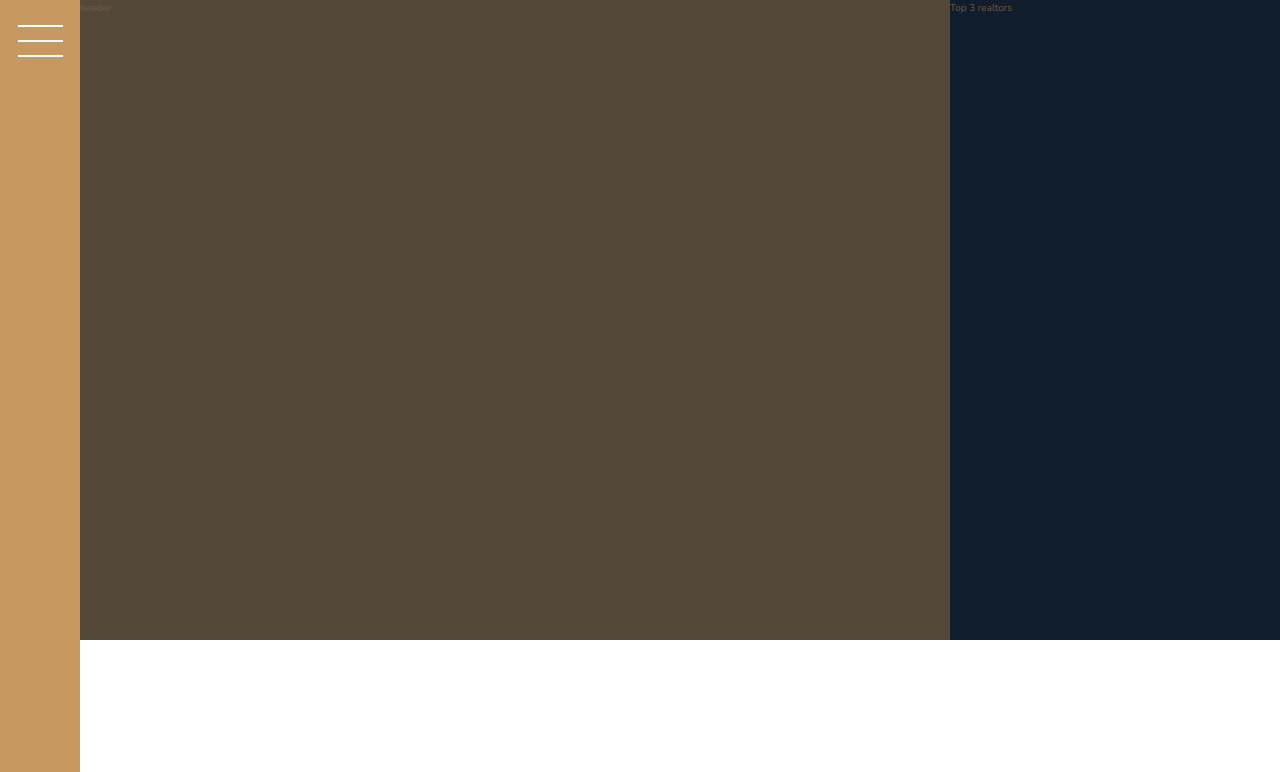
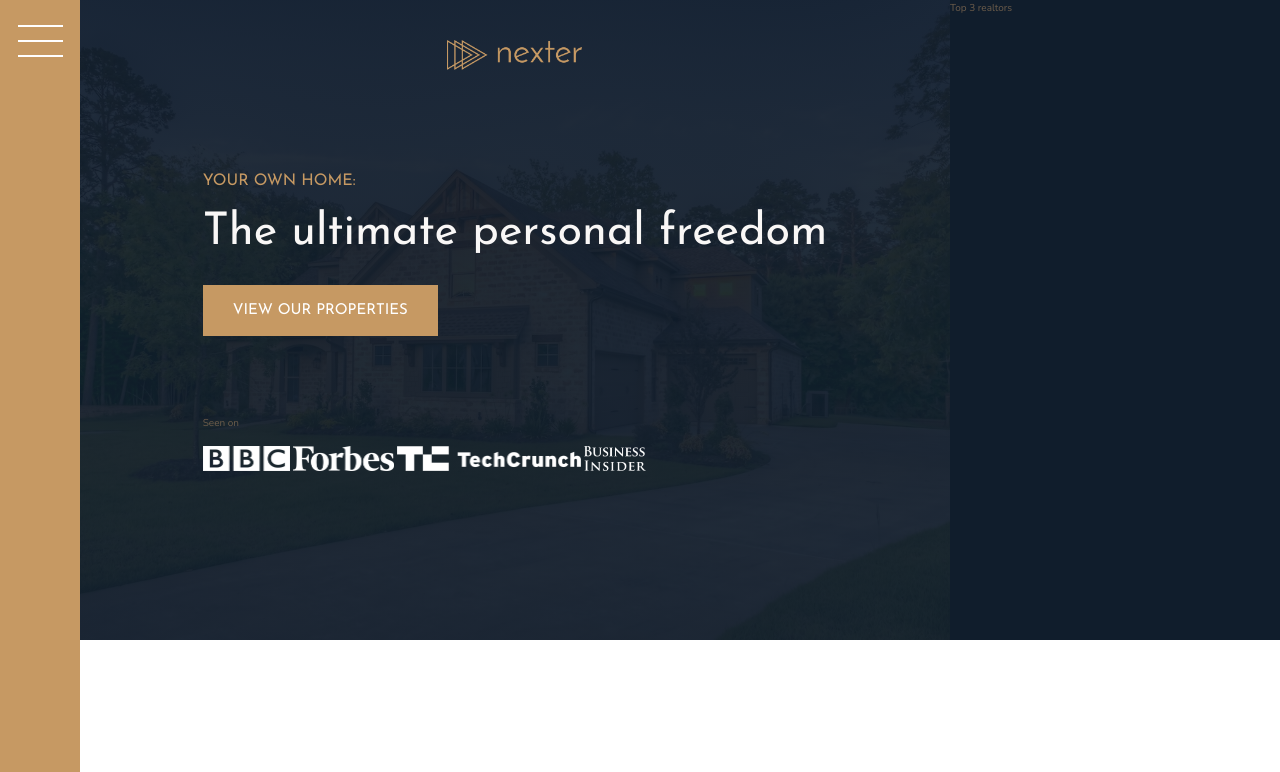
Before and after one commit to NaraeJang/03-SASS-Nexter, a website: page index.html in a window 1280 px wide. Shown: the top 772 px of the page. Drawn offline with nearby package versions, Linux system fonts and the light colour scheme.

Commit message:
Building the Header - Part 1

```diff
--- a/index.html
+++ b/index.html
@@ -19,7 +19,18 @@
     </div>
 
     <header class="header">
-        header
+        <img src="img/logo.png" alt="Nexter logo" class="header__logo">
+        <h3 class="heading-3">Your own home:</h3>
+        <h1 class="heading-1">The ultimate personal freedom</h1>
+        <button class="btn header__btn">View our properties</button>
+
+        <div class="header__seenon-text">Seen on</div>
+        <div class="header__seenon-logos">
+            <img src="img/logo-bbc.png" alt="Seen on logo 1">
+            <img src="img/logo-forbes.png" alt="Seen on logo 2">
+            <img src="img/logo-techcrunch.png" alt="Seen on logo 3">
+            <img src="img/logo-bi.png" alt="Seen on logo 4">
+        </div>
     </header>
 
     <div class="realtors">
--- a/sass/_header.scss
+++ b/sass/_header.scss
@@ -1,4 +1,39 @@
 .header {
   background-color: $color-grey-dark-1;
   grid-column: full-start / col-end 6;
+  background-image: linear-gradient(
+      rgba($color-secondary, 0.93),
+      rgba($color-secondary, 0.93)
+    ),
+    url(../img/hero.jpeg);
+
+  background-position: center;
+  background-size: cover;
+  padding: 8rem;
+  padding-top: 4rem;
+
+  display: grid;
+  grid-template-rows: 1fr min-content 6rem 1fr min-content 1fr;
+  grid-template-columns: max-content;
+  row-gap: 1.5rem;
+  justify-content: center;
+
+  &__logo {
+    height: 3rem;
+    justify-self: center;
+  }
+
+  &__btn {
+    justify-self: start;
+    align-self: start;
+  }
+
+  &__seenon-text {
+  }
+
+  &__seenon-logos {
+    img {
+      height: 2.5rem;
+    }
+  }
 }
--- a/sass/_typography.scss
+++ b/sass/_typography.scss
@@ -5,6 +5,10 @@
 
 .heading-1 {
   @extend %heading;
+
+  font-size: 4.5rem;
+  color: $color-grey-light-1;
+  line-height: 1;
 }
 .heading-2 {
   @extend %heading;
```
Also changed, not shown: README.md, css/style.css.
